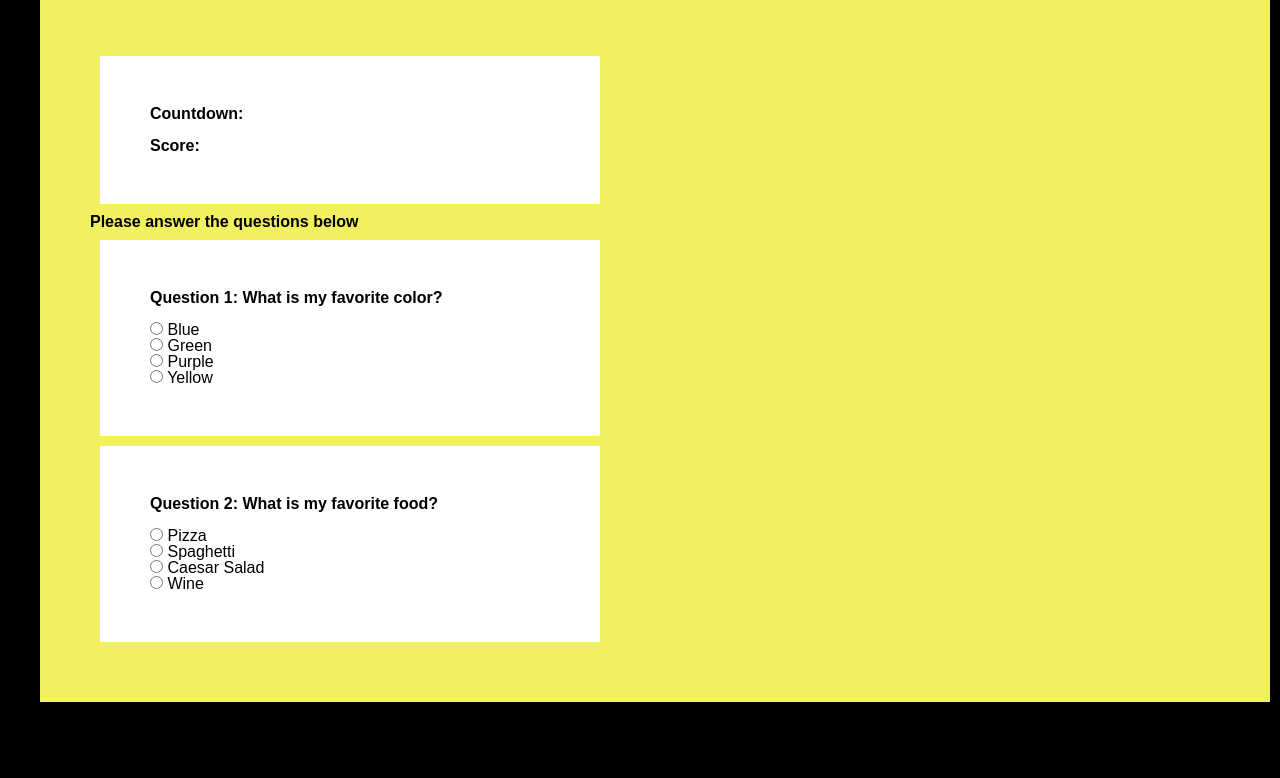
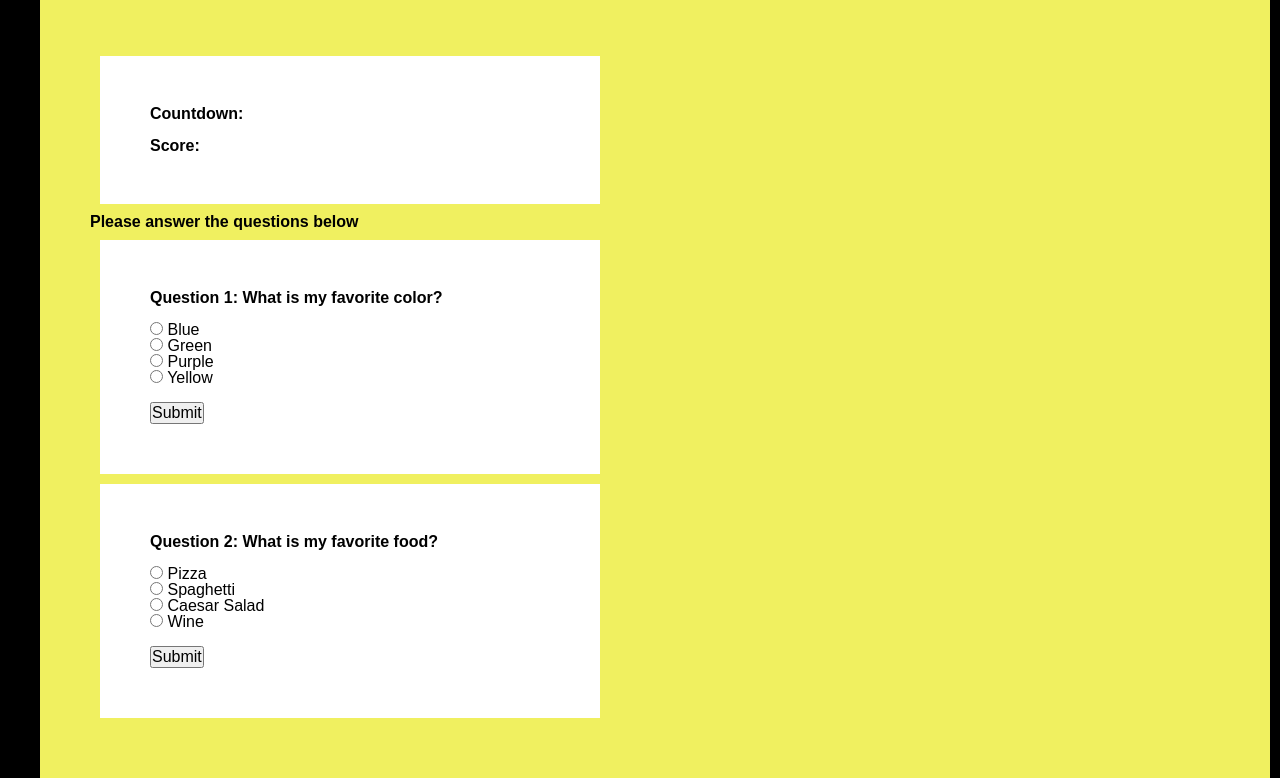
Before and after one commit to annamarlena/web-apis-code-quiz, a plain HTML site: page index.html in a window 1280 px wide. Shown: the part 76-854 px from the top of the page. Before the commit the page ends 820 px from the top, so only its background shows below. Drawn offline with Linux system fonts and the light colour scheme.

Commit message:
added section tags and started wrinting functions

```diff
--- a/assets/css/style.css
+++ b/assets/css/style.css
@@ -12,10 +12,9 @@ main {
   background-color: rgb(240, 240, 96);
   padding: 50px;
   margin: 10px;
-
 }
 
-div {
+section {
   background-color: white;
   width: 500px;
   padding: 50px;
--- a/index.html
+++ b/index.html
@@ -13,19 +13,20 @@
     <h1>Quiz</h1>
   </header>
 
-
-
   <main>
 
-    <div>
-      <h2>Countdown: </h2>
-      <br>
-      <h2>Score: </h2>
-    </div>
+    <section>
+      <div>
+        <h2>Countdown:</h2>
+      </div><br>
+      <div>
+        <h2>Score:</h2>
+      </div>
+    </section>
 
     <h2>Please answer the questions below</h2>
 
-    <div Class="question" id="question1">
+    <section Class="question" id="question1">
       <h3>Question 1: What is my favorite color?</h3><br>
 
       <input type="radio" id="q-one" name="fav_color" value="blue">
@@ -38,10 +39,11 @@
       <label for="purple">Purple</label><br>
 
       <input type="radio" id="q-four" name="fav_color" value="yellow">
-      <label for="Yellow">Yellow</label>
-    </div>
+      <label for="Yellow">Yellow</label><br><br>
+      <button type="button">Submit</button>
+    </section>
 
-    <div class="question" id="question2">
+    <section class="question" id="question2">
       <h3>Question 2: What is my favorite food?</h3><br>
 
       <input type="radio" id="q-one" name="fav_food" value="pizza">
@@ -54,8 +56,9 @@
       <label for="caesar-salad">Caesar Salad</label><br>
 
       <input type="radio" id="q-four" name="fav_food" value="wine">
-      <label for="wine">Wine</label>
-    </div>
+      <label for="wine">Wine</label><br><br>
+      <button type="button">Submit</button>
+    </section>
 
   </main>
 </body>
```
Also changed, not shown: script.js (+9 -1 lines).
